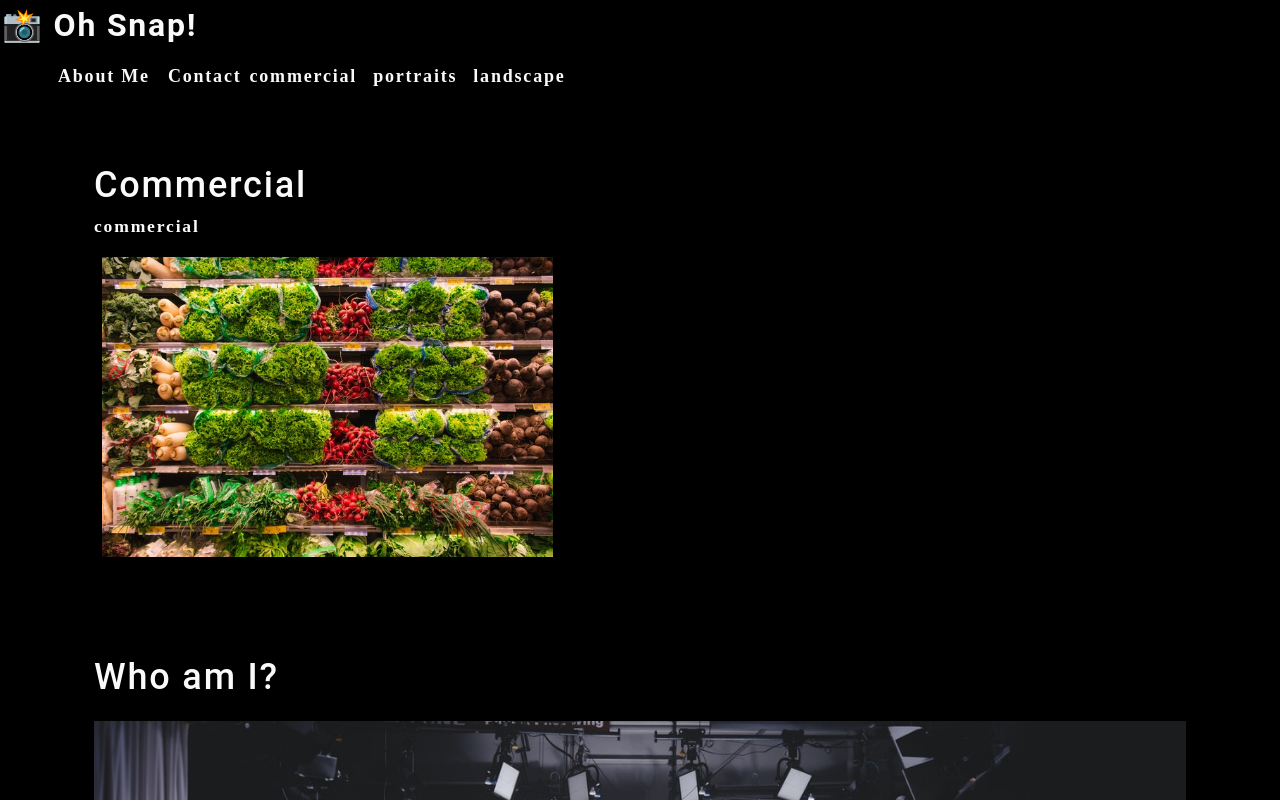
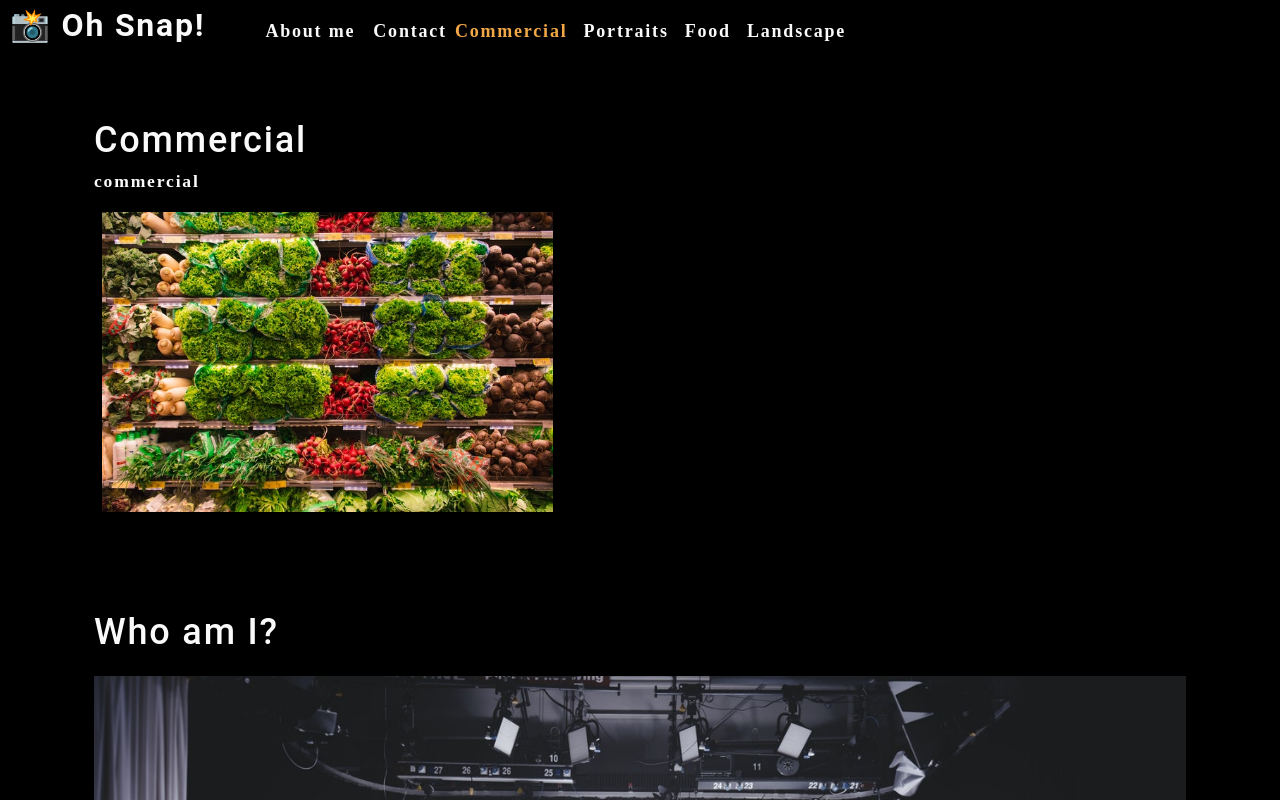
Before and after one commit to itsmarcotime/new-photo-port, a React (Create React App) app: page / in a window 1280 px wide. Shown: the top 800 px of the page. Built offline with nearby package versions, Linux system fonts and the light colour scheme.

Commit message:
saving point for now

```diff
--- a/src/component/Nav/index.js
+++ b/src/component/Nav/index.js
@@ -1,8 +1,9 @@
-import React from 'react';
+import React, { useState } from 'react';
+import { capitalizeFirstLetter } from "../../utils/helpers";
 
 function Nav() {
 
-    const categories = [
+    const [categories] = useState([
         {
             name: "commercial",
             description:
@@ -12,38 +13,48 @@ function Nav() {
             name: "portraits", description: "Potraits of people in my life"
         },
         {
+            name: 'food', description: 'Delicios delicacies'
+        },
+        {
             name: "landscape", description: "fields, farmhouses, waterfalls, and the beauty of nature",
         },
-    ];
+    ]);
 
-    function categorySelected(name) {
-        console.log(`${name} clicked`);
-    }
+    const [currentCategory, setCurrentCategory] = useState(categories[0]);
 
     return (
-        <header>
+
+        <header className="flex-row px-1">
             <h2>
                 <a data-testid="link" href="/">
-                    <span role="img" aria-label="camera">📸</span> Oh Snap!
+                    <span role="img" aria-label="camera">
+                        {" "}
+                        📸
+                    </span>{" "}
+                    Oh Snap!
                 </a>
             </h2>
             <nav>
                 <ul className="flex-row">
                     <li className="mx-2">
-                        <a data-testid="about" href="#about">
-                            About Me
+                        <a
+                            href="#about"
+                        >
+                            About me
                         </a>
                     </li>
                     <li>
                         <span>Contact</span>
                     </li>
                     {categories.map((category) => (
-                        <li
-                            className="mx-1"
-                            key={category.name}
-                        >
-                            <span onClick={() => categorySelected(category.name)} >
-                                {category.name}
+                        <li className={`mx-1 ${currentCategory.name === category.name && 'navActive'
+                            }`} key={category.name}>
+                            <span
+                                onClick={() => {
+                                    setCurrentCategory(category)
+                                }}
+                            >
+                                {capitalizeFirstLetter(category.name)}
                             </span>
                         </li>
                     ))}
```
